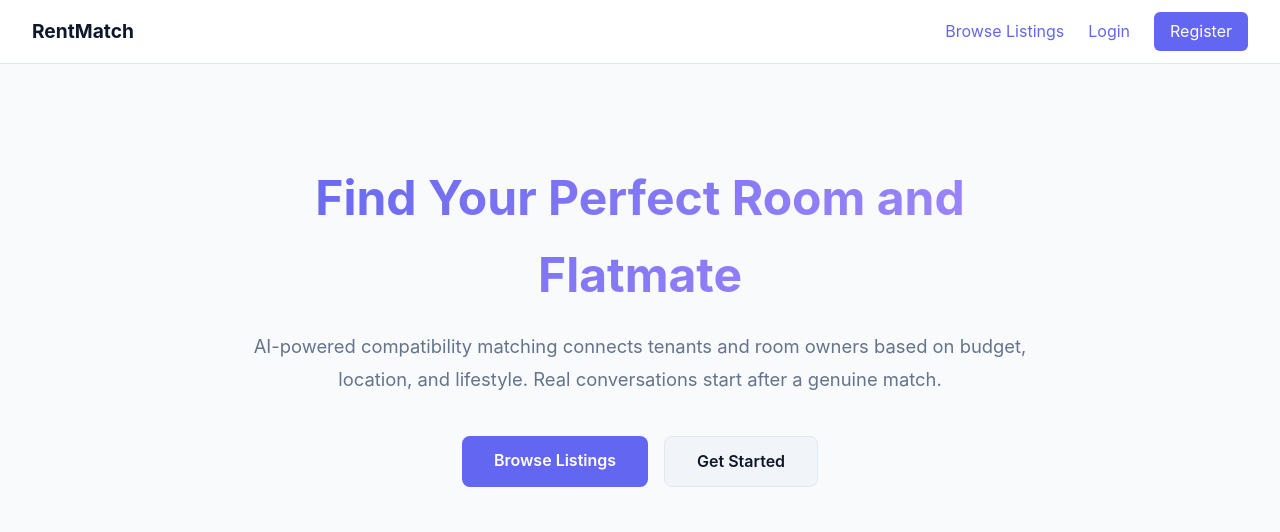
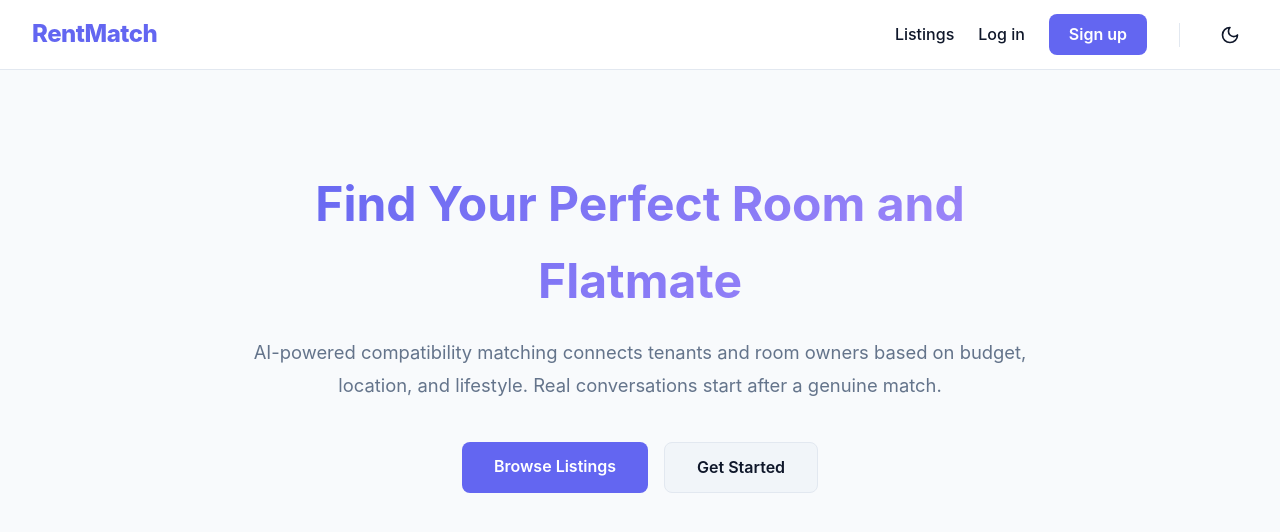
Before and after one commit to indreshgit10/rent-flatmate-finder, a React (Vite) app in the folder client/: page / in a window 1280 px wide. Shown: the top 532 px of the page. Built offline with nearby package versions, Linux system fonts and the light colour scheme; no server answers.

Commit message:
feat(ui): apply theme context, update navigation and global layout

```diff
--- a/client/src/App.jsx
+++ b/client/src/App.jsx
@@ -1,5 +1,6 @@
 import { BrowserRouter, Routes, Route } from 'react-router-dom';
 import { AuthProvider } from './context/AuthContext';
+import { ThemeProvider } from './context/ThemeContext';
 import useAuth from './hooks/useAuth';
 import MainLayout from './layouts/MainLayout';
 import PrivateRoute from './components/PrivateRoute';
@@ -124,7 +125,9 @@ const AppRoutes = () => {
 const App = () => (
   <BrowserRouter>
     <AuthProvider>
-      <AppRoutes />
+      <ThemeProvider>
+        <AppRoutes />
+      </ThemeProvider>
     </AuthProvider>
   </BrowserRouter>
 );
--- a/client/src/components/ListingCard.jsx
+++ b/client/src/components/ListingCard.jsx
@@ -17,17 +17,17 @@ const ListingCard = ({ listing, score }) => {
       style={{
         background: 'var(--color-surface)',
         border: '1px solid var(--color-border)',
-        borderRadius: '10px',
+        borderRadius: 'var(--radius-lg)',
         padding: '1.25rem',
         cursor: 'pointer',
-        transition: 'transform 0.15s, box-shadow 0.15s',
+        transition: 'transform 0.2s ease, box-shadow 0.2s ease, background-color 0.3s ease, border-color 0.3s ease',
         display: 'flex',
         flexDirection: 'column',
-        gap: '0.5rem',
+        gap: '0.75rem',
       }}
       onMouseEnter={(e) => {
-        e.currentTarget.style.transform = 'translateY(-3px)';
-        e.currentTarget.style.boxShadow = '0 8px 24px rgba(0,0,0,0.3)';
+        e.currentTarget.style.transform = 'translateY(-4px)';
+        e.currentTarget.style.boxShadow = 'var(--shadow-lg)';
       }}
       onMouseLeave={(e) => {
         e.currentTarget.style.transform = 'translateY(0)';
--- a/client/src/components/Navbar.jsx
+++ b/client/src/components/Navbar.jsx
@@ -1,4 +1,5 @@
 import { Link, useNavigate } from 'react-router-dom';
+import ThemeToggle from './ThemeToggle';
 
 const Navbar = ({ user, onLogout }) => {
   const navigate = useNavigate();
@@ -13,37 +14,48 @@ const Navbar = ({ user, onLogout }) => {
       background: 'var(--color-surface)',
       borderBottom: '1px solid var(--color-border)',
       padding: '0 2rem',
-      height: '64px',
+      height: '70px',
       display: 'flex',
       alignItems: 'center',
       justifyContent: 'space-between',
       position: 'sticky',
       top: 0,
       zIndex: 100,
+      transition: 'background-color 0.3s ease, border-color 0.3s ease'
     }}>
-      <Link to="/" style={{ color: 'var(--color-text)', fontSize: '1.2rem', fontWeight: 700 }}>
+      <Link to="/" style={{ color: 'var(--color-primary)', fontSize: '1.5rem', fontWeight: 800, letterSpacing: '-0.5px' }}>
         RentMatch
       </Link>
 
       <div style={{ display: 'flex', alignItems: 'center', gap: '1.5rem' }}>
-        <Link to="/listings">Browse Listings</Link>
+        <Link to="/listings" style={{ fontWeight: 500, color: 'var(--color-text)' }}>Listings</Link>
 
         {user ? (
           <>
-            {user.role === 'owner' && <Link to="/dashboard/owner">Dashboard</Link>}
-            {user.role === 'tenant' && <Link to="/dashboard/tenant">Dashboard</Link>}
-            {user.role === 'admin' && <Link to="/dashboard/admin">Admin</Link>}
+            {user.role === 'owner' && <Link to="/dashboard/owner" style={{ fontWeight: 500, color: 'var(--color-text)' }}>Dashboard</Link>}
+            {user.role === 'tenant' && <Link to="/dashboard/tenant" style={{ fontWeight: 500, color: 'var(--color-text)' }}>Dashboard</Link>}
+            {user.role === 'admin' && <Link to="/dashboard/admin" style={{ fontWeight: 500, color: 'var(--color-text)' }}>Admin</Link>}
             <button
               onClick={handleLogout}
               style={{
-                background: 'var(--color-primary)',
-                color: '#fff',
-                border: 'none',
-                borderRadius: '6px',
+                background: 'transparent',
+                color: 'var(--color-text-muted)',
+                border: '1px solid var(--color-border)',
+                borderRadius: 'var(--radius-md)',
                 padding: '0.4rem 1rem',
                 cursor: 'pointer',
                 fontFamily: 'inherit',
                 fontSize: '0.9rem',
+                fontWeight: 600,
+                transition: 'all 0.2s ease',
+              }}
+              onMouseEnter={(e) => {
+                e.currentTarget.style.color = 'var(--color-text)';
+                e.currentTarget.style.borderColor = 'var(--color-text-muted)';
+              }}
+              onMouseLeave={(e) => {
+                e.currentTarget.style.color = 'var(--color-text-muted)';
+                e.currentTarget.style.borderColor = 'var(--color-border)';
               }}
             >
               Logout
@@ -51,20 +63,26 @@ const Navbar = ({ user, onLogout }) => {
           </>
         ) : (
           <>
-            <Link to="/login">Login</Link>
+            <Link to="/login" style={{ fontWeight: 500, color: 'var(--color-text)' }}>Log in</Link>
             <Link
               to="/register"
               style={{
                 background: 'var(--color-primary)',
-                color: '#fff',
-                borderRadius: '6px',
-                padding: '0.4rem 1rem',
+                color: '#ffffff',
+                borderRadius: 'var(--radius-md)',
+                padding: '0.5rem 1.25rem',
+                fontWeight: 600,
+                transition: 'background-color 0.2s',
               }}
+              onMouseEnter={(e) => e.currentTarget.style.backgroundColor = 'var(--color-primary-dark)'}
+              onMouseLeave={(e) => e.currentTarget.style.backgroundColor = 'var(--color-primary)'}
             >
-              Register
+              Sign up
             </Link>
           </>
         )}
+        <div style={{ width: '1px', height: '24px', backgroundColor: 'var(--color-border)', margin: '0 0.5rem' }}></div>
+        <ThemeToggle />
       </div>
     </nav>
   );
--- a/client/src/layouts/MainLayout.jsx
+++ b/client/src/layouts/MainLayout.jsx
@@ -3,9 +3,17 @@ import Navbar from '../components/Navbar';
 
 const MainLayout = ({ user, onLogout }) => {
   return (
-    <div style={{ minHeight: '100vh', display: 'flex', flexDirection: 'column' }}>
+    <div style={{ minHeight: '100vh', display: 'flex', flexDirection: 'column', transition: 'background-color 0.3s ease' }}>
       <Navbar user={user} onLogout={onLogout} />
-      <main style={{ flex: 1, padding: '2rem' }}>
+      <main style={{
+        flex: 1,
+        padding: '2rem',
+        maxWidth: 'var(--max-width)',
+        margin: '0 auto',
+        width: '100%',
+        display: 'flex',
+        flexDirection: 'column'
+      }}>
         <Outlet />
       </main>
     </div>
```
